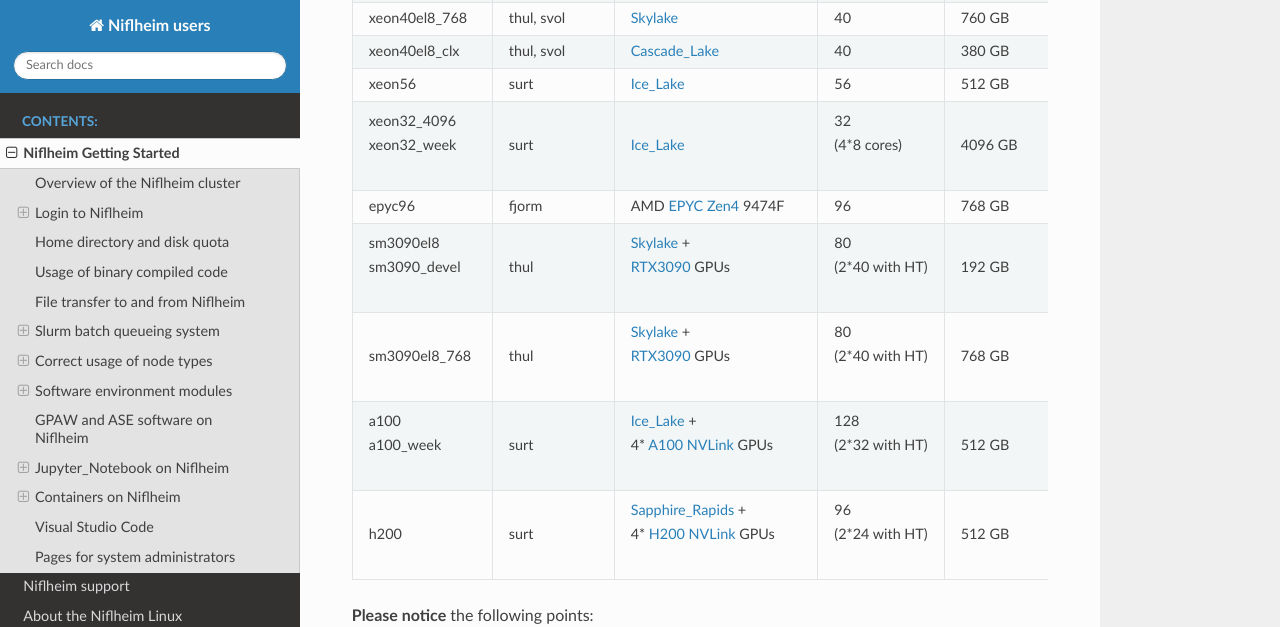
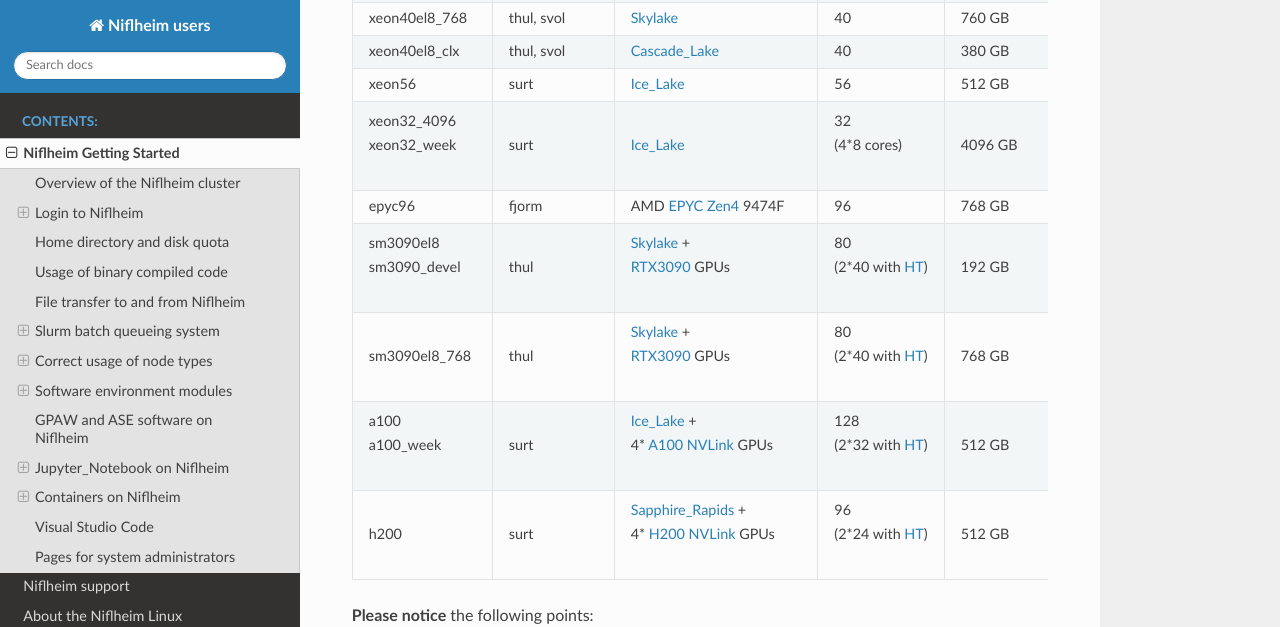
Before and after one commit to OleHolmNielsen/Niflheim_users, a Sphinx documentation site: the page built from docs/Niflheim_Getting_Started.rst, in a window 1280 px wide and 900 px high, scrolled down 4932 px. Shown: the top 627 px of the window. Built offline with Sphinx 7.4.7 and the Read the Docs theme 3.1.0, drawn with Linux system fonts in a browser that asks for light colours.

```diff
--- a/docs/Niflheim_Getting_Started.rst
+++ b/docs/Niflheim_Getting_Started.rst
@@ -317,7 +317,7 @@ Niflheim contains a number of node partitions with different types of CPU archit
     - | Skylake_ +
       | RTX3090_ GPUs
     - | 80
-      | (2*40 with HT)
+      | (2*40 with HT_)
     - 192 GB
     - 800 GB
     - RockyLinux_ 8
@@ -326,7 +326,7 @@ Niflheim contains a number of node partitions with different types of CPU archit
     - | Skylake_ +
       | RTX3090_ GPUs
     - | 80
-      | (2*40 with HT)
+      | (2*40 with HT_)
     - 768 GB
     - 800 GB
     - RockyLinux_ 8
@@ -336,7 +336,7 @@ Niflheim contains a number of node partitions with different types of CPU archit
     - | Ice_Lake_ +
       | 4* A100_ NVLink_ GPUs
     - | 128
-      | (2*32 with HT)
+      | (2*32 with HT_)
     - 512 GB
     - 1.7 TB
     - RockyLinux_ 8
@@ -345,7 +345,7 @@ Niflheim contains a number of node partitions with different types of CPU archit
     - | Sapphire_Rapids_ +
       | 4* H200_ NVLink_ GPUs
     - | 96
-      | (2*24 with HT)
+      | (2*24 with HT_)
     - 512 GB
     - 800 GB
     - RockyLinux_ 8
```
Also changed, not shown: other parts of docs/Niflheim_Getting_Started.rst (+1 -0 lines).
